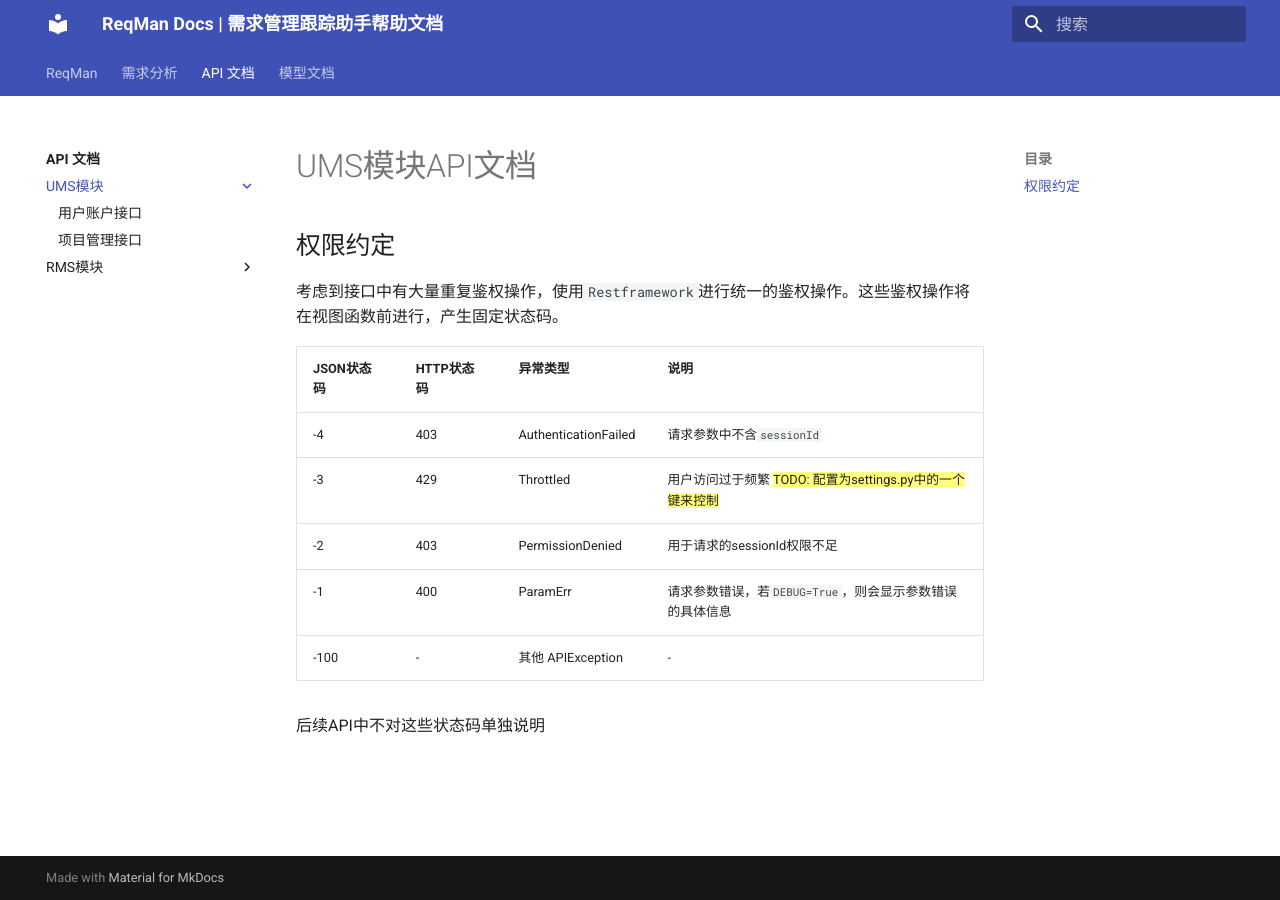
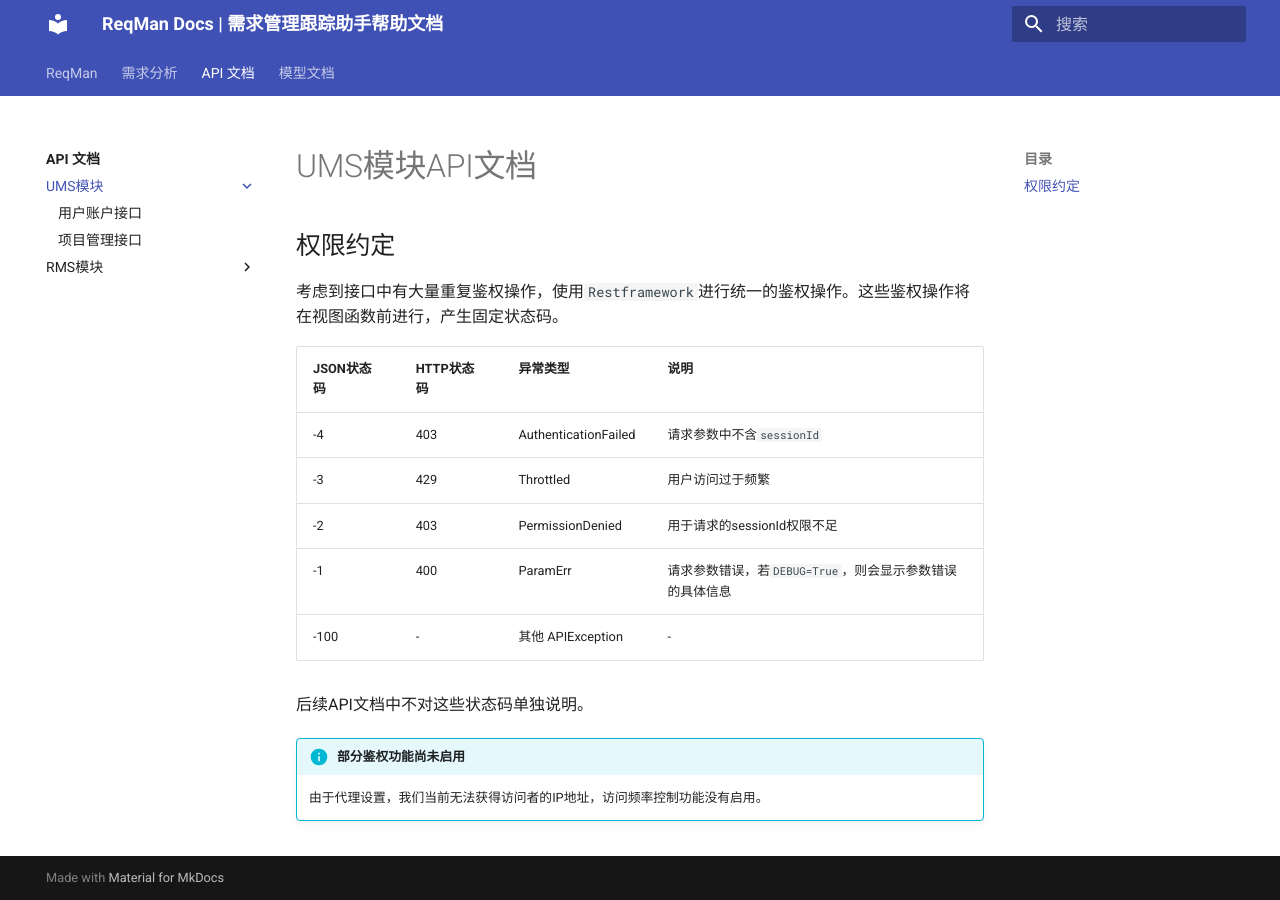
Before and after one commit to c7w/ReqMan-doc, an MkDocs documentation site: the page built from docs/api/ums/index.md, in a window 1280 px wide. Built offline with MkDocs 1.6.1 and Material for MkDocs 9.7.7, drawn with Linux system fonts in a browser that asks for light colours.

Commit message:
[SR.004.809.I] Add explanation for disabled Throttle (#11)

```diff
--- a/docs/api/ums/index.md
+++ b/docs/api/ums/index.md
@@ -5,9 +5,12 @@
 |JSON状态码|HTTP状态码|异常类型|说明|
 |-|-|-|-|
 |-4|403|AuthenticationFailed|请求参数中不含`sessionId`|
-|-3|429|Throttled|用户访问过于频繁 {==TODO: 配置为settings.py中的一个键来控制==}|
+|-3|429|Throttled|用户访问过于频繁|
 |-2|403|PermissionDenied|用于请求的sessionId权限不足|
 |-1|400|ParamErr|请求参数错误，若`DEBUG=True`，则会显示参数错误的具体信息|
 |-100|-|其他 APIException| - |
 
-后续API中不对这些状态码单独说明
+后续API文档中不对这些状态码单独说明。
+
+!!! info "部分鉴权功能尚未启用"
+    由于代理设置，我们当前无法获得访问者的IP地址，访问频率控制功能没有启用。
```
